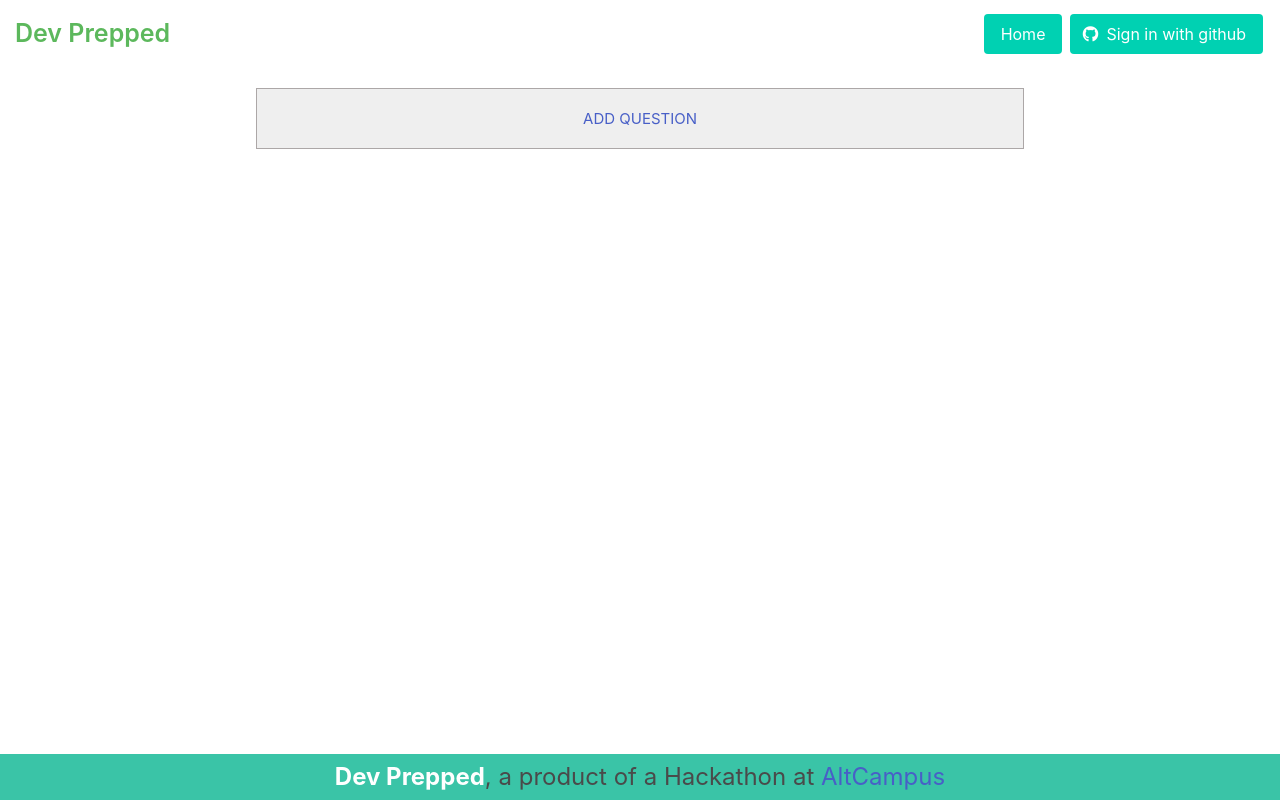
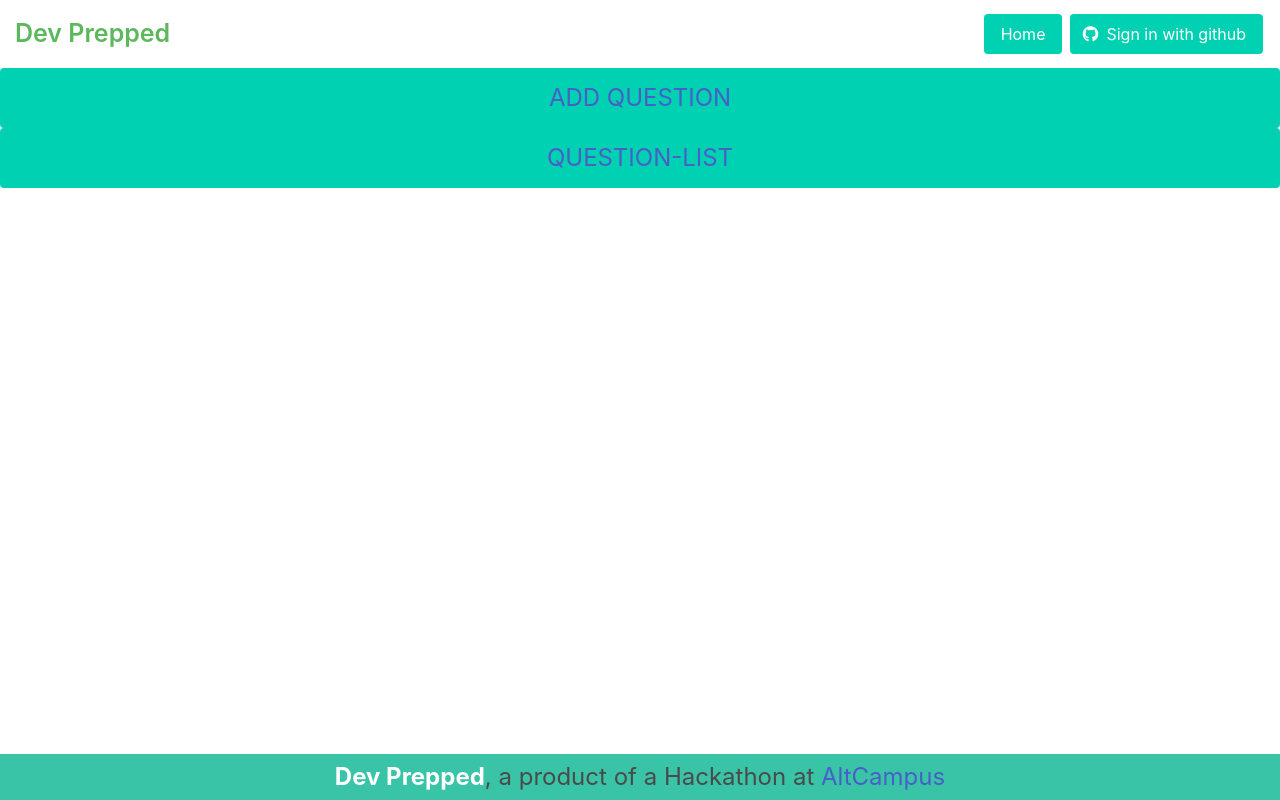
Before and after one commit to BadBrahmin/hackathon-quiz, a React (Create React App) app: page /admin in a window 1280 px wide. Built offline with nearby package versions, Linux system fonts and the light colour scheme.

Commit message:
add changes to admin tab

```diff
--- a/src/App.js
+++ b/src/App.js
@@ -8,6 +8,7 @@
 import Quiz from "./components/Quiz.jsx";
 import AddNewQuestion from "./components/AddNewQuestion";
 import Admin from "./components/Admin";
+import Questionlist from "./components/Questionlist";
 function App() {
   return (
     <Router>
@@ -20,6 +21,7 @@
           <Route path="/signin" component={SignIn} />
           <Route path="/admin/addnew" component={AddNewQuestion} />
           <Route path="/admin" component={Admin} />
+          <Route path="/admin/Questionlist" component={Questionlist} />
           <Route render={() => <p>Not found</p>} />
         </Switch>
 
--- a/src/components/Admin.js
+++ b/src/components/Admin.js
@@ -4,14 +4,17 @@
 
 
 
-
 function Admin(){
     return (
         <main>
-            <button className="centre form-question">
-                <a href="/admin/addnew">ADD QUESTION</a>
-            </button>
-
+            <div className="flex-column">
+                <button className="button is-primary is-large">
+                    <a href="/admin/addnew">ADD QUESTION</a>
+                </button>
+                <button className="button is-primary is-large">
+                    <a href="/admin/Questionlist">QUESTION-LIST</a>
+                </button>
+            </div>
         </main>
     )
 }
--- /dev/null
+++ b/src/components/Questionlist.js
@@ -0,0 +1,9 @@
+import React from 'react';
+
+function Questionlist(){
+    return(
+        <div></div>
+    )
+}
+
+export default Questionlist;
```
